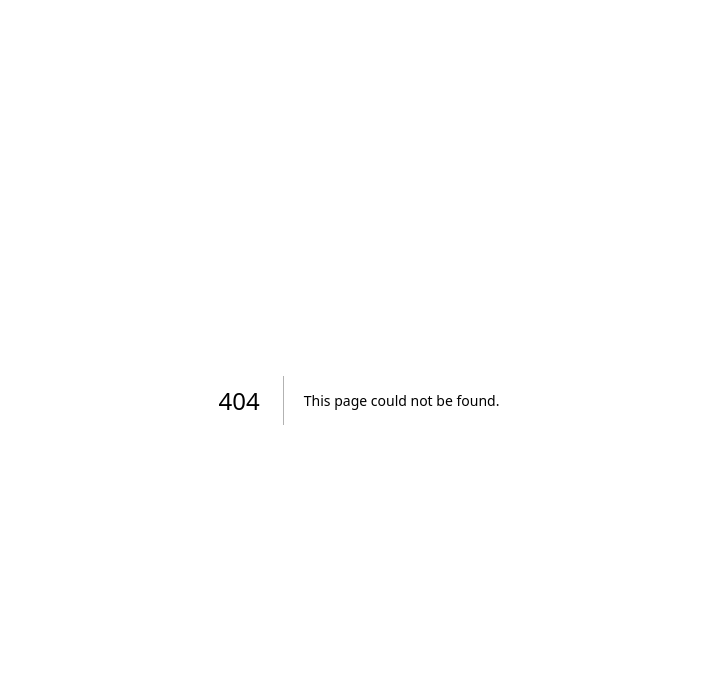
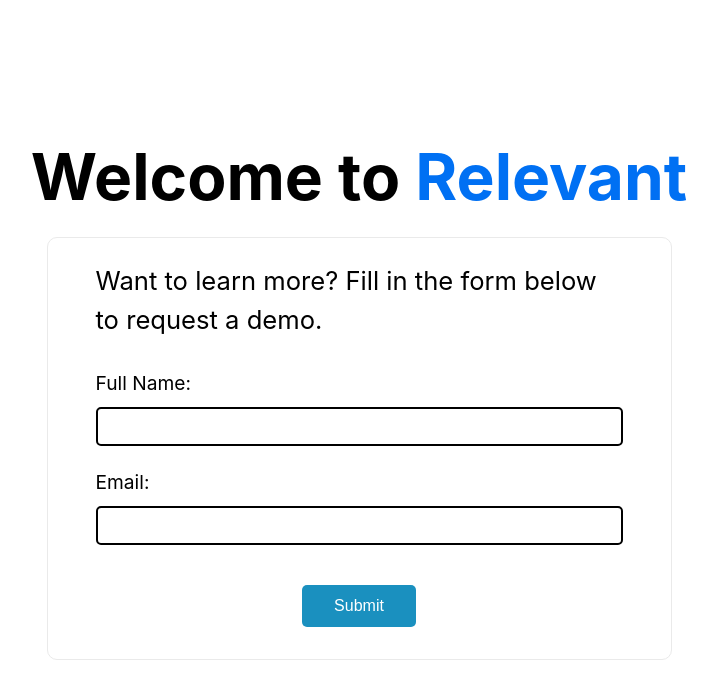
Before and after one commit to a-fink/nextjs-proejct, a Next.js app: page /signup in a window 1280 px wide. Before the commit this address had no page. Shown: the top 698 px of the page, without its empty margins (281-998 px from the left). Built offline with nearby package versions, Linux system fonts and the light colour scheme.

Commit message:
renamed form to signup form, styled components for signup form, hooked up module to signup page

```diff
--- a/modules/form/form.tsx
+++ b/modules/signupForm/signupForm.tsx
@@ -1,5 +1,5 @@
 import { useState, useEffect, FormEvent } from "react";
-import { Container, Main } from "./styles";
+import { Container, Main, Card, Form, FormField, Button } from "./styles";
 import { useRouter } from "next/router";
 
 interface FormValues {
@@ -48,7 +48,7 @@
   return "";
 };
 
-const Form = () => {
+const SignupForm = () => {
   const [values, setValues] = useState<FormValues>({ name: "", email: "" });
   const [touched, setTouched] = useState(false);
   const [errors, setErrors] = useState<Errors>({ name: "", email: "" });
@@ -107,11 +107,13 @@
   return (
     <Container>
       <Main>
-        <div className="card">
-          <h2 className="header">Title</h2>
-          <p>Description</p>
-          <form onSubmit={handleSubmit}>
-            <div className="form-input">
+        <h1>
+          Welcome to <a href="https://relevantequityworks.com/">Relevant</a>
+        </h1>
+        <Card>
+          <p>Want to learn more? Fill in the form below to request a demo.</p>
+          <Form onSubmit={handleSubmit}>
+            <FormField $hasError={!!errors.name}>
               <label htmlFor="name">Full Name:</label>
               <input
                 id="name"
@@ -120,8 +122,8 @@
                 onChange={handleNameChange}
               />
               {errors.name && <p>{errors.name}</p>}
-            </div>
-            <div className="form-input">
+            </FormField>
+            <FormField $hasError={!!errors.email}>
               <label htmlFor="email">Email:</label>
               <input
                 id="email"
@@ -130,13 +132,13 @@
                 onChange={handleEmailChange}
               />
               {errors.email && <p>{errors.email}</p>}
-            </div>
-            <button type="submit">Submit</button>
-          </form>
-        </div>
+            </FormField>
+            <Button type="submit">Submit</Button>
+          </Form>
+        </Card>
       </Main>
     </Container>
   );
 };
 
-export default Form;
+export default SignupForm;
--- /dev/null
+++ b/modules/signupForm/styles.ts
@@ -0,0 +1,128 @@
+import styled, { css } from "styled-components";
+
+export const Container = styled.div`
+  adding: 0 2rem;
+`;
+
+export const Main = styled.main`
+  min-height: 100vh;
+  width: 100%;
+  padding: 4rem 0;
+  flex: 1;
+  display: flex;
+  flex-direction: column;
+  justify-content: center;
+  align-items: center;
+  gap: 1.5rem;
+
+  h1 {
+    margin: 0;
+    padding: 0 10px;
+    line-height: 1.15;
+    font-size: 4rem;
+    text-align: center;
+
+    @media (max-width: 700px) {
+      font-size: 3.5rem;
+      width: 85%;
+      max-width: 625px;
+    }
+
+    @media (max-width: 400px) {
+      font-size: 2.5rem;
+    }
+  }
+
+  a {
+    color: #0070f3;
+    text-decoration: none;
+    &:hover {
+      text-decoration: underline;
+    }
+    &:active {
+      text-decoration: underline;
+    }
+    &: focus {
+      text-decoration: underline;
+    }
+  }
+`;
+
+export const Card = styled.div`
+  width: 85%;
+  max-width: 625px;
+  min-width: 250px;
+  padding: 1.5rem 3rem;
+  border: 1px solid #eaeaea;
+  border-radius: 10px;
+  display: flex;
+  flex-direction: column;
+  gap: 2rem;
+
+  @media (max-width: 500px) {
+    padding: 1.5rem 1.75rem;
+  }
+
+  h2 {
+    font-size: 1.3rem;
+  }
+
+  p {
+    text-align: left;
+    margin: 0;
+    line-height: 1.5;
+    font-size: 1.6rem;
+  }
+`;
+
+export const Form = styled.form`
+  width: 100%;
+  display: flex;
+  flex-direction: column;
+  justify-content: center;
+  align-items: center;
+  gap: 1.5rem;
+  font-size: 1.2rem;
+`;
+
+export const FormField = styled.div<{ $hasError: boolean }>`
+  width: 100%;
+  display: flex;
+  flex-direction: column;
+  gap: 0.25rem;
+
+  label {
+    color: ${(props) => (props.$hasError ? "#da1a32" : "black")};
+    margin-bottom: 0.5rem;
+  }
+
+  input {
+    padding: 10px 5px;
+    border: 2px solid ${(props) => (props.$hasError ? "#da1a32" : "black")};
+    border-radius: 5px;
+  }
+
+  p {
+    font-size: 0.9rem;
+    color: #da1a32;
+  }
+`;
+
+export const Button = styled.button`
+  padding: 0.75rem 2rem;
+  margin: 1rem 0 0.5rem 0;
+  border-radius: 5px;
+  border: none;
+  background-color: #1a90bf;
+  color: white;
+  font-size: 1rem;
+
+  &:hover,
+  &:focus {
+    background-color: #1d9acc;
+  }
+
+  @media (max-width: 500px) {
+    width: 100%;
+  }
+`;
--- /dev/null
+++ b/pages/signup.tsx
@@ -0,0 +1,5 @@
+import SingupForm from "../modules/signupForm/signupForm";
+
+const Signup = () => <SingupForm />;
+
+export default Signup;
```
